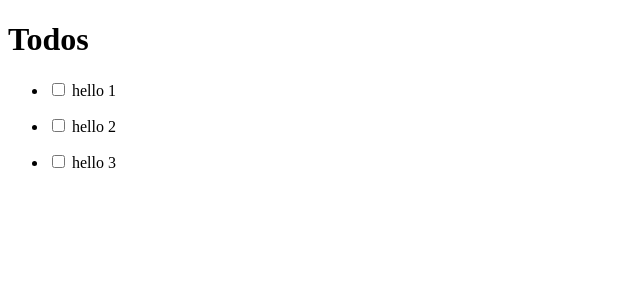
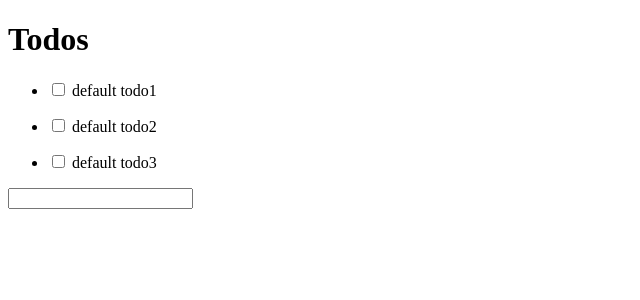
Before and after one commit to coder-shin/todo-list, an Angular app in the folder v1/: page / in a window 1280 px wide. Shown: the top 300 px of the page, without its empty margins (0-640 px from the left). Built offline with nearby package versions, Linux system fonts and the light colour scheme.

Commit message:
Feat add todo

```diff
--- a/v1/src/app/components/todos/todos.component.html
+++ b/v1/src/app/components/todos/todos.component.html
@@ -1,4 +1,5 @@
 <h1>Todos</h1>
+
 <ul *ngFor="let todo of this.todos">
   <li>
     <input
@@ -13,3 +14,10 @@
     </span>
   </li>
 </ul>
+
+<input
+type="text"
+name="input-add-todo"
+value=""
+(keyup.enter)="addTodoByKeyupEnter($event)"
+/>
--- a/v1/src/app/components/todos/todos.component.ts
+++ b/v1/src/app/components/todos/todos.component.ts
@@ -8,8 +8,29 @@ import { Todo } from '../../models/todo';
 })
 export class TodosComponent {
   todos: Todo[] = [
-    new Todo('hello 1'),
-    new Todo('hello 2'),
-    new Todo('hello 3'),
+    new Todo('default todo1'),
+    new Todo('default todo2'),
+    new Todo('default todo3'),
   ]
+
+  addTodoByKeyupEnter = (event: Event): void => {
+    const input = event.target as HTMLInputElement;
+    const title: string = input.value;
+
+    if (!title) {
+      return;
+    }
+
+    this.addTodo(title);
+    this.clearInputValue(input);
+  }
+
+  clearInputValue = (input: HTMLInputElement): void => {
+    input.value = '';
+  }
+
+  addTodo = (title: string): void => {
+    const todo = new Todo(title);
+    this.todos.push(todo);
+  }
 }
```
